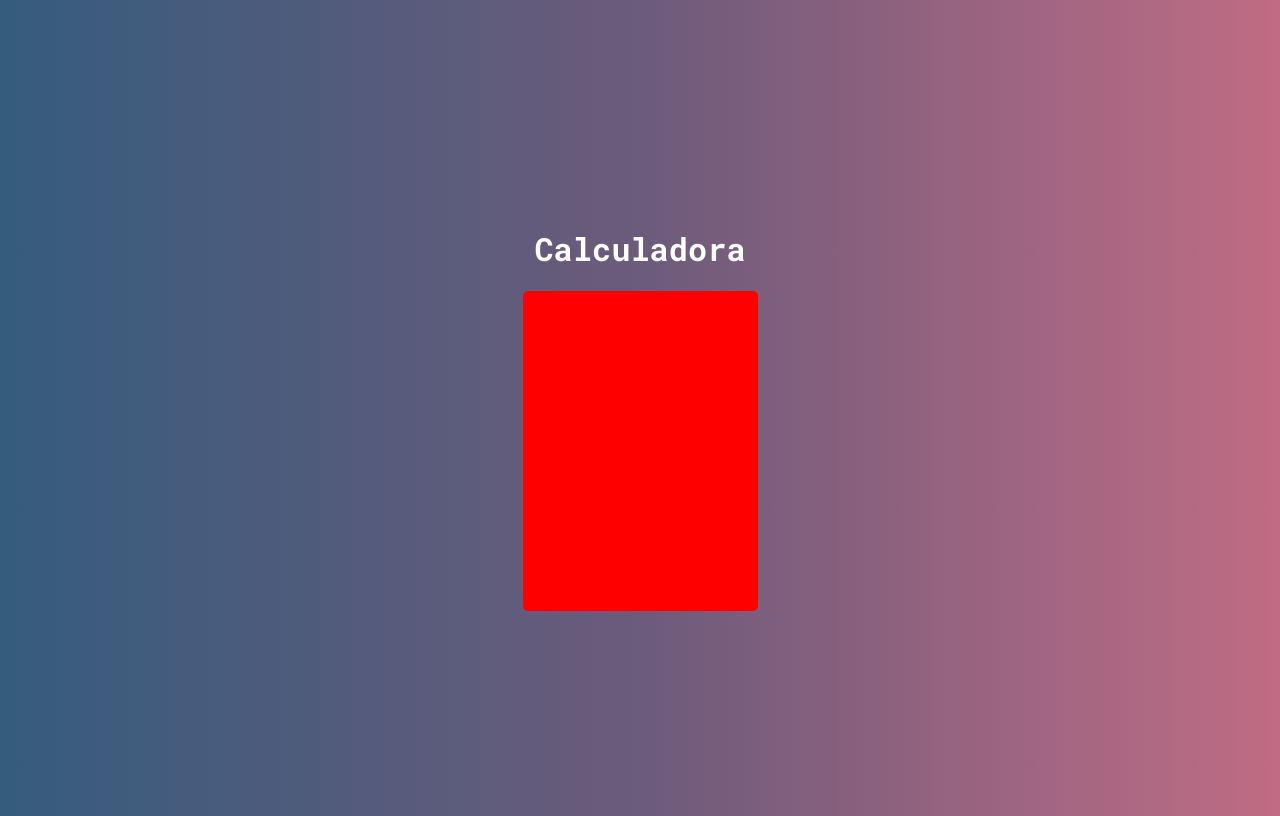
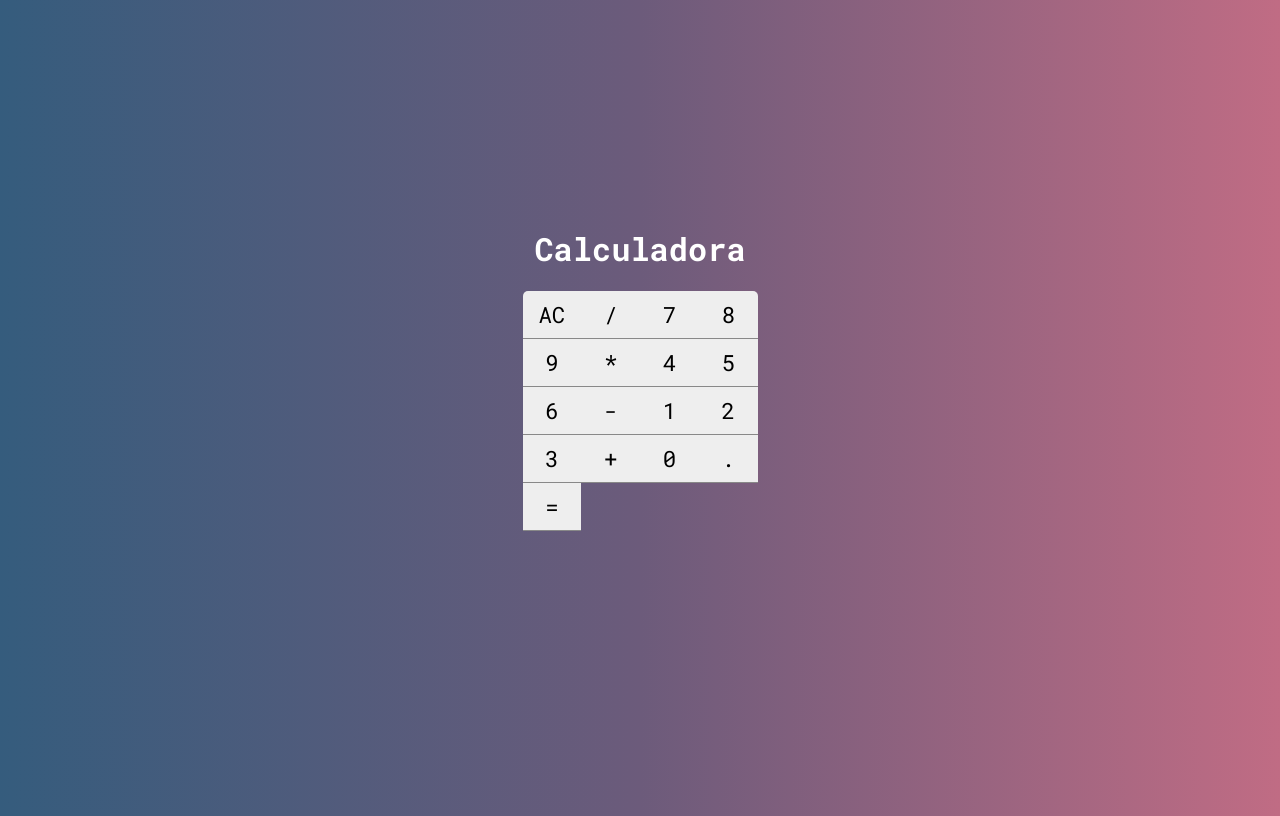
Before and after one commit to caiquewin/CalculadoraReactCod3r, a React (Create React App) app: page / in a window 1280 px wide. Built offline with nearby package versions, Linux system fonts and the light colour scheme.

Commit message:
adicionando os numeros no components

```diff
--- /dev/null
+++ b/src/components/Button.css
@@ -0,0 +1,8 @@
+.button{
+    font-size: 1.4em;
+    background-color:#eeeeee;
+    border: none;
+    border-radius: solid 1px #888;
+    border-bottom:solid 1px #888;
+    outline: none;
+}
--- /dev/null
+++ b/src/components/Button.jsx
@@ -0,0 +1,10 @@
+import React from "react";
+import './Button.css'
+
+export default props =>{
+    return(
+       <button className="button">
+        {props.label}
+       </button>
+    )
+}
--- a/src/main/Calculator.css
+++ b/src/main/Calculator.css
@@ -3,5 +3,7 @@
     width: 235px;
     border-radius: 5px;
     overflow: hidden;
-    background-color: red;/*temporário*/
+    display: grid;
+    grid-template-columns: repeat(4,25%);
+    grid-template-rows: 48px 48px 48px 48px 48px ;
 }
--- a/src/main/Calculator.jsx
+++ b/src/main/Calculator.jsx
@@ -1,11 +1,32 @@
 import React,{Component} from "react";
 import './Calculator.css'
+
+import Button from "../components/Button";
 
 export default class Calculator extends Component {
 
     render(){
         return(
-            <div className="calculator"></div>
+            <div className="calculator">
+                <Button  label={"AC"}/>
+                <Button  label={"/"}/>
+                <Button  label={"7"}/>
+                <Button  label={"8"}/>
+                <Button  label={"9"}/>
+                <Button  label={"*"}/>
+                <Button  label={"4"}/>
+                <Button  label={"5"}/>
+                <Button  label={"6"}/>
+                <Button  label={"-"}/>
+                <Button  label={"1"}/>
+                <Button  label={"2"}/>
+                <Button  label={"3"}/>
+                <Button  label={"+"}/>
+                <Button  label={"0"}/>
+                <Button  label={"."}/>
+                <Button  label={"="}/>
+
+            </div>
         )
     }
 
```
